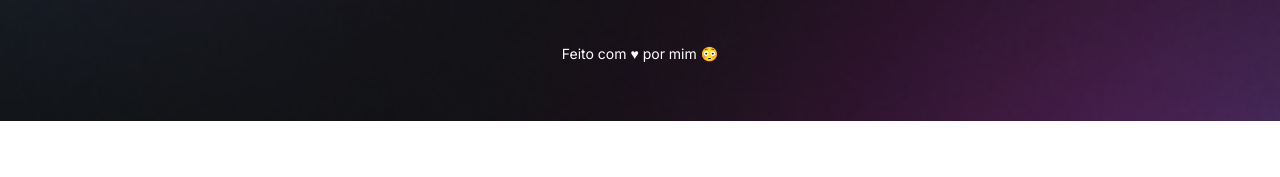
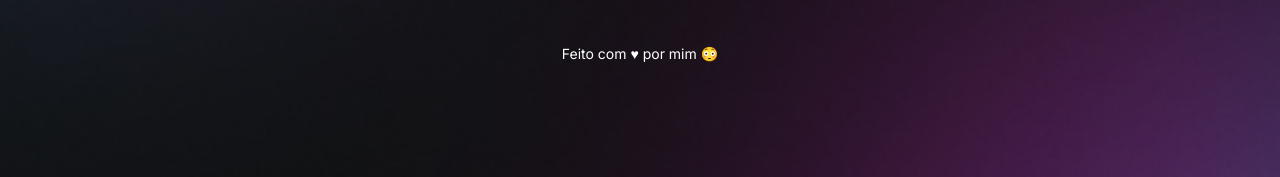
Before and after one commit to xxweell/devLinks, a plain HTML site: page index.html in a window 1280 px wide. Shown: the part 679-856 px from the top of the page. Before the commit the page ends 800 px from the top, so only its background shows below. Drawn offline with nearby package versions, Linux system fonts and the light colour scheme.

Commit message:
change background based on media queries

```diff
--- a/styles.css
+++ b/styles.css
@@ -34,6 +34,7 @@ body {
 
   /* background: color image repeat position/size  -> shorthand do codigo acima   */
   background: var(--bg-url) no-repeat top center/cover;
+  height: 100vh;
 }
 
 body * {
@@ -180,3 +181,15 @@ footer {
   padding: 24px 0;
   font-size: 14px;
 }
+
+/* media queries */
+/* quando a largura for acima de 700px */
+@media (min-width: 700px) {
+  :root {
+    bg-url: url(./assets/bg-desktop.jpg);
+  }
+
+  .light {
+    bg-url: url(./assets/bg-desktop-light.jpg);
+  }
+}
```
